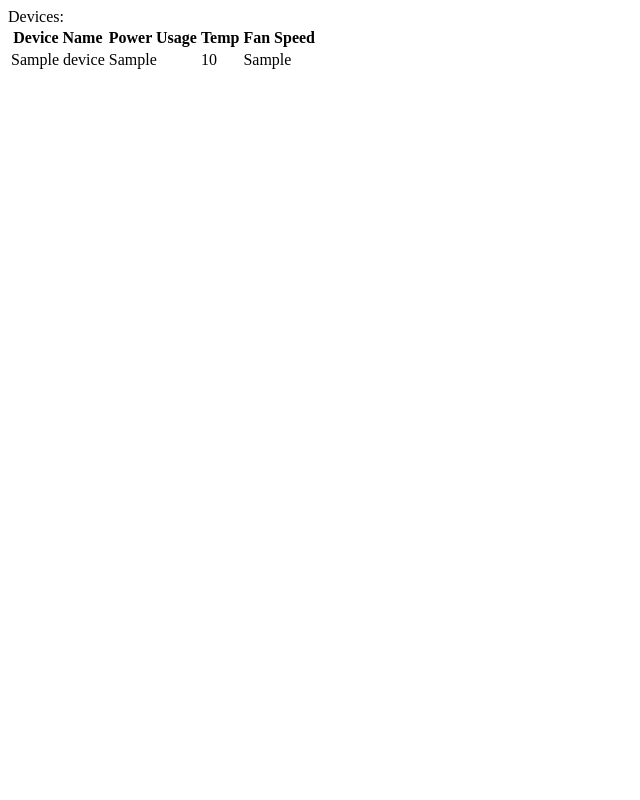
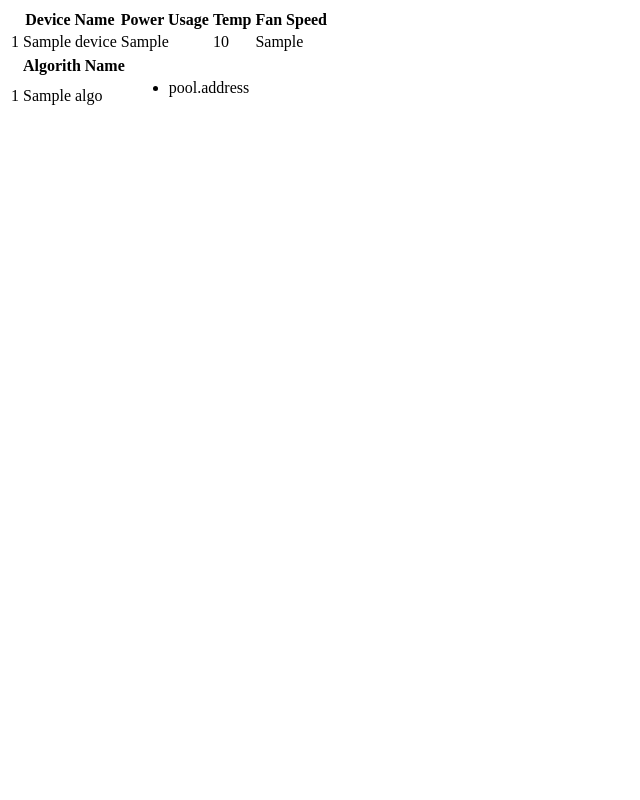
Before and after one commit to dcodos/NH-Stats, a Flask app: page /stats in a window 1280 px wide. Shown: the whole page, without its empty margins (0-640 px from the left). Run offline with Flask 2, Linux system fonts and the light colour scheme; a database or web service that is not in the repository returns one stand-in record (values such as "Sample title").

Commit message:
Updated formatting

```diff
--- a/dashboard/templates/index.html
+++ b/dashboard/templates/index.html
@@ -3,9 +3,9 @@
         <title>NH Stats</title>
     </head>
     <body>
-        Devices:
       <table>
         <thead>
+          <th></th>
           <th>Device Name</th>
           <th>Power Usage</th>
           <th>Temp</th>
@@ -13,6 +13,7 @@
         </thead>
         {% for device in devices %}
         <tr>
+          <td>{{ device.device_id }}</td>
           <td>{{ device.name }}</td>
           <td>{{ device.gpu_power_usage }}</td>
           <td>{{ device.gpu_temp }}</td>
@@ -20,5 +21,28 @@
         </tr>
         {% endfor %}
       </table>
+
+      <table>
+        <thead>
+          <th></th>
+          <th>Algorith Name</th>
+          <th></th>
+        </thead>
+        {% for algo in algorithms %}
+        <tr>
+          <td>{{ algo.algorithm_id }}</td>
+          <td>{{ algo.name }}</td>
+          <td>
+            <ul>
+            {% for pool in algo.pools %}
+              {% if pool.connected %}
+                <li>pool.address</li>
+              {% endif %}
+            {% endfor %}
+            </ul>
+          </td>
+        </tr>
+        {% endfor %}
+      </table>
     </body>
 </html>
```
